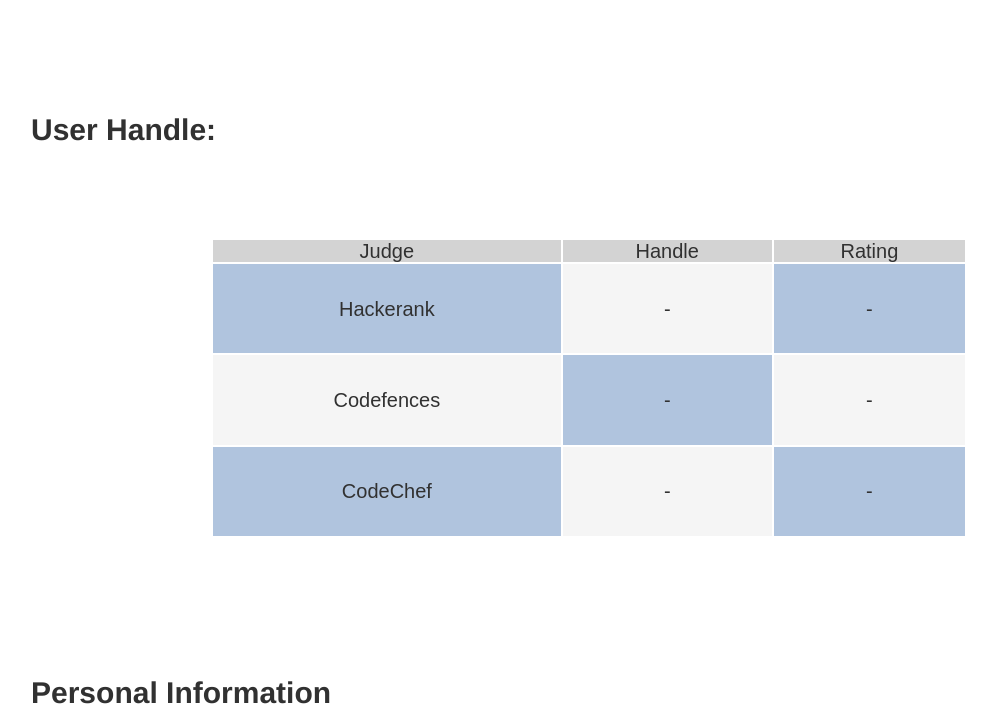
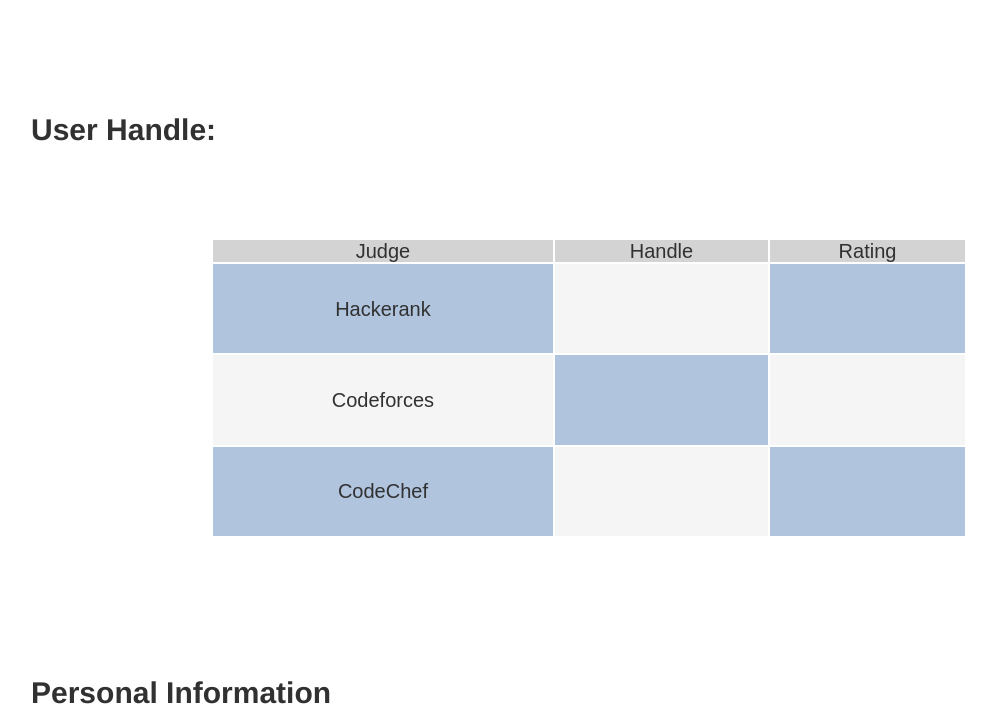
Before and after one commit to dylan007/angel_hack_2017, a Flask app: template templates/angelHack.html in a window 1280 px wide. Shown: the part 276-984 px from the top of the page, without its empty margins (69-1065 px from the left). Run offline with Flask 2, Linux system fonts and the light colour scheme; the template is opened without the code that fills it, so the values that code supplies are empty.

Commit message:
Hello there

```diff
--- a/app.py
+++ b/app.py
@@ -1,4 +1,4 @@
-from flask import Flask
+from flask import Flask,render_template
 from bs4 import BeautifulSoup
 import urllib2
 import re
@@ -19,7 +19,7 @@
 	res = []
 	for x in ratings:
 		res.append(re.sub("[\(\[].*?[\)\]]", "", str(x)))
-	codechef = res[0]
+	codechef = res[0].split('>')[1].split('<')[0]
 	url = 'http://www.codeforces.com/api/user.info?handles=' + cf
 	response = urllib2.urlopen(url).read()
 	p_res = json.loads(response)
@@ -46,7 +46,11 @@
 	out["codechef"] = codechef
 	out["codeforces"] = codeforces
 	out["hackerrank"] = hackerrank
-	return json.dumps(out)
+	hands = {}
+	hands["codechef"] = ch
+	hands["codeforces"] = cf
+	hands["hackerrank"] = hr
+	return render_template('angelHack.html',res=out,handles=hands)
 
 if __name__=='__main__':
 	app.run(debug=True)
--- a/templates/angelHack.html
+++ b/templates/angelHack.html
@@ -3,8 +3,8 @@
 
 	<head>
 		<title>Mayank</title>
-		<link rel="stylesheet" type="text/css" href="angelHack.css"/>
-		<script type='text/javascript' src='angelHack.js'></script>
+		<link rel="stylesheet" type="text/css" href="{{ url_for('static', filename='angelHack.css') }}"/>
+		<!-- <script type='text/javascript' src='angelHack.js'></script> -->
 
 
 	</head>
@@ -50,21 +50,21 @@
 				<tbody>
 				<tr>
 				<td id = "one">Hackerank</td>
-				<td id = "two">-</td>
-				<td id = "one">-</td>
+				<td id = "two">{{handles.hackerrank}}</td>
+				<td id = "one">{{res.hackerrank}}</td>
 				</tr>
 
 				<tr>
-				<td id = "two">Codefences</td>
-				<td id = "one">-</td>
-				<td id = "two">-</td>
+				<td id = "two">Codeforces</td>
+				<td id = "one">{{handles.codeforces}}</td>
+				<td id = "two">{{res.codeforces}}</td>
 
 				</tr>
 
 				<tr>
 				<td id = "one">CodeChef</td>
-				<td id = "two">-</td>
-				<td id = "one">-</td>
+				<td id = "two">{{handles.codechef}}</td>
+				<td id = "one">{{res.codechef}}</td>
 				</tr>
 
 				</tbody>
```
